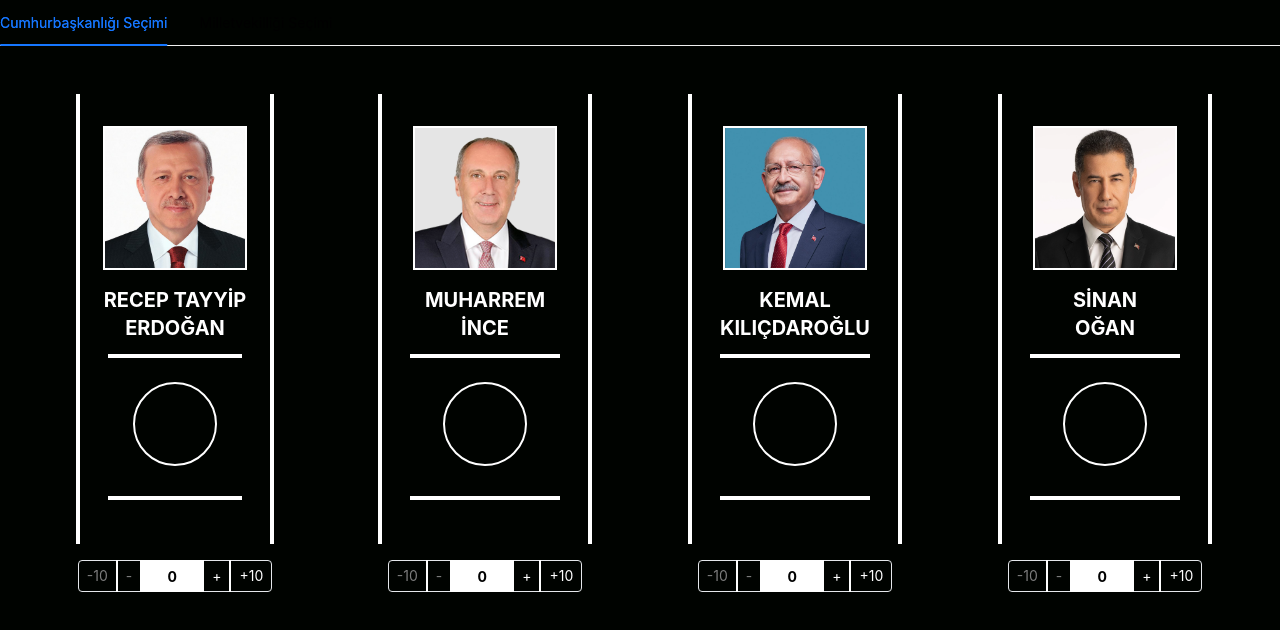
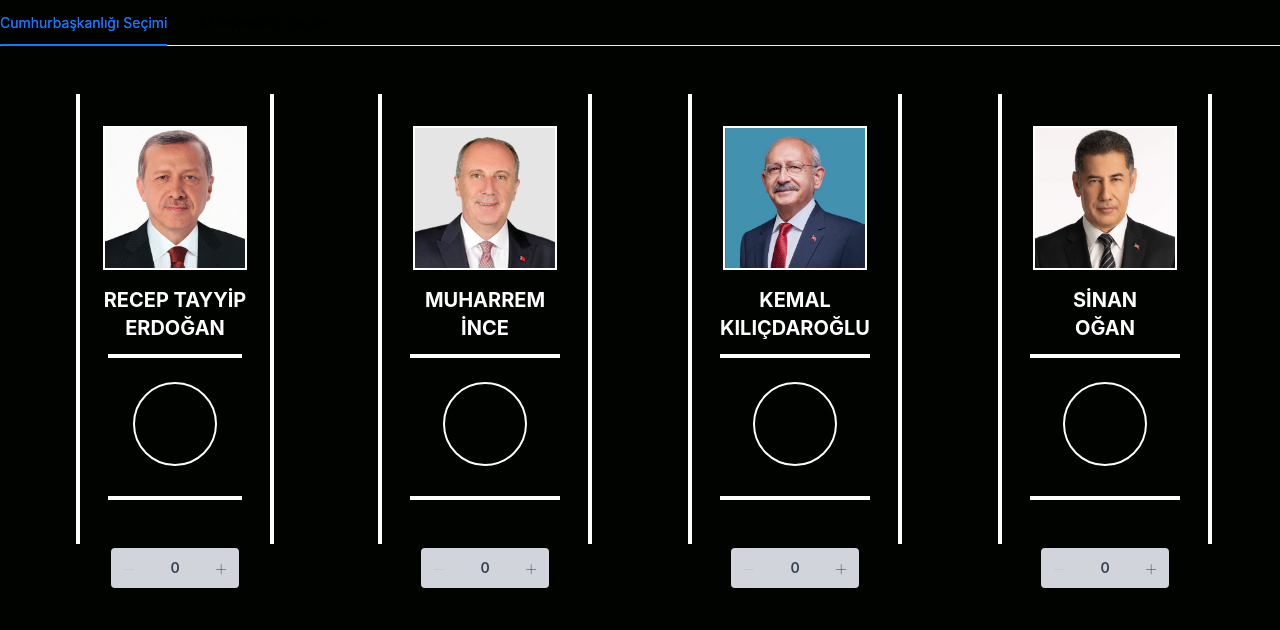
Before and after one commit to koyapimm/secimOySayaci, a React (Create React App) app: page / in a window 1280 px wide. Shown: the top 630 px of the page. Built offline with nearby package versions, Linux system fonts and the light colour scheme.

Commit message:
updated ui

```diff
--- a/src/components/Sayac.jsx
+++ b/src/components/Sayac.jsx
@@ -4,59 +4,42 @@ const Sayac = () => {
 
         const [count, setCount] = useState(0);
         let statusplus = false
-        let statusten
         if(count <= 0){
             statusplus=true
         }
-        if(count < 10){
-            statusten=true
-        }
 
     return (
-        <div className=' text-black text-center mx-auto sm:my-4 my-2'>
-            <div>
 
-                <div className="flex items-center border border-gray-200 rounded h-8">
+        <div class="custom-number-input h-10 w-32 m-auto">
+            <div class="flex flex-row h-10 w-full rounded-lg relative bg-transparent mt-1">
                 <button
-                    type="button"
-                    className={statusten ? "inline-block border-r-2 border-white py-0.5 px-2 sm:py-auto sm:px-2  text-white text-sm hover:bg-gray-700 focus:relative h-8 py-auto disabled" : "inline-block border-r-2 border-white py-0.5 px-2 sm:py-auto sm:px-2  text-white text-sm hover:bg-gray-700 focus:relative h-8 py-auto "}
-                    onClick={() => setCount(count - 10)}
-                    disabled={statusten}
-                    >
-                        -10
-                    </button>
-                    <button
-                    type="button"
-                    className={statusplus ? "inline-block py-0.5 px-2 sm:py-auto sm:px-2 text-white hover:bg-gray-700 focus:relative h-8 disabled" :"inline-block py-0.5 px-2 sm:py-auto sm:px-2 text-white hover:bg-gray-700 focus:relative h-8 "}
+                data-action="decrement"
+                className={statusplus ? "bg-gray-300 text-gray-600 h-full w-20 rounded-l cursor-pointer outline-none disabled" : "bg-gray-300 text-gray-600 hover:text-gray-700 hover:bg-gray-400 h-full w-20 rounded-l cursor-pointer outline-none"}
                 onClick={() => setCount(count - 1)}
                 disabled={statusplus}
                 >
-                        -
+                    <span class="m-auto text-2xl font-thin">
+                        −
+                    </span>
                 </button>
-
                 <input
                 type="number"
-                    id="Quantity"
                 value={count}
                 onChange={e => setCount(parseInt( e.target.value ))}
-                    className=" h-8 w-10 sm:h-8 sm:w-16 border-transparent text-center [-moz-appearance:_textfield] sm:text-sm [&::-webkit-outer-spin-button]:m-0 [&::-webkit-outer-spin-button]:appearance-none [&::-webkit-inner-spin-button]:m-0 [&::-webkit-inner-spin-button]:appearance-none font-bold"
+                class=" focus:outline-none text-center w-full bg-gray-300 font-semibold text-md hover:text-black focus:text-black  md:text-basecursor-default flex items-center text-gray-700  outline-none [-moz-appearance:_textfield] sm:text-sm [&::-webkit-outer-spin-button]:m-0 [&::-webkit-outer-spin-button]:appearance-none [&::-webkit-inner-spin-button]:m-0 [&::-webkit-inner-spin-button]:appearance-none"
+                name="custom-input-number"
                 />
 
+
                 <button
-                    type="button"
-                    className="inline-block border-r-2 border-white py-0.5 px-2 sm:py-auto sm:px-2 text-white hover:bg-gray-700 focus:relative h-8"
+                data-action="increment"
+                class="bg-gray-300 text-gray-700 hover:text-gray-800 hover:bg-gray-400 h-full w-20 rounded-r cursor-pointer"
                 onClick={() => setCount(count + 1)}
                 >
+                    <span class="m-auto text-2xl font-thin">
                         +
+                    </span>
                 </button>
-                    <button
-                    type="button"
-                    className="inline-block py-0.5 px-2 sm:py-auto sm:px-2 text-white text-sm hover:bg-gray-700 focus:relative h-8"
-                    onClick={() => setCount(count + 10)}
-                    >
-                        +10
-                    </button>
-                </div>
             </div>
         </div>
     );
--- a/src/index.css
+++ b/src/index.css
@@ -7,5 +7,5 @@ body {
 }
 
 .disabled {
-  color: #7b7c7b;
+  color: #bebebe;
 }
```
Lines whose indentation alone changed are shown as unchanged.
